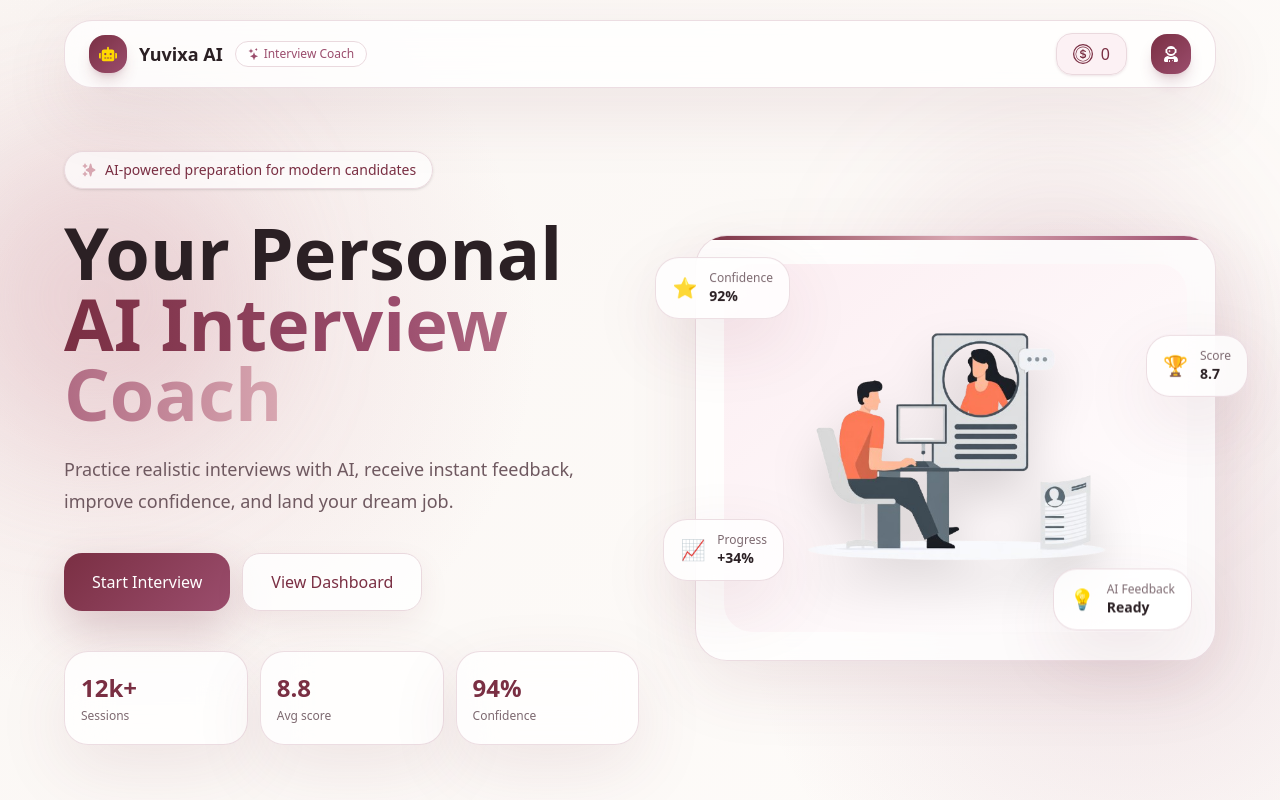
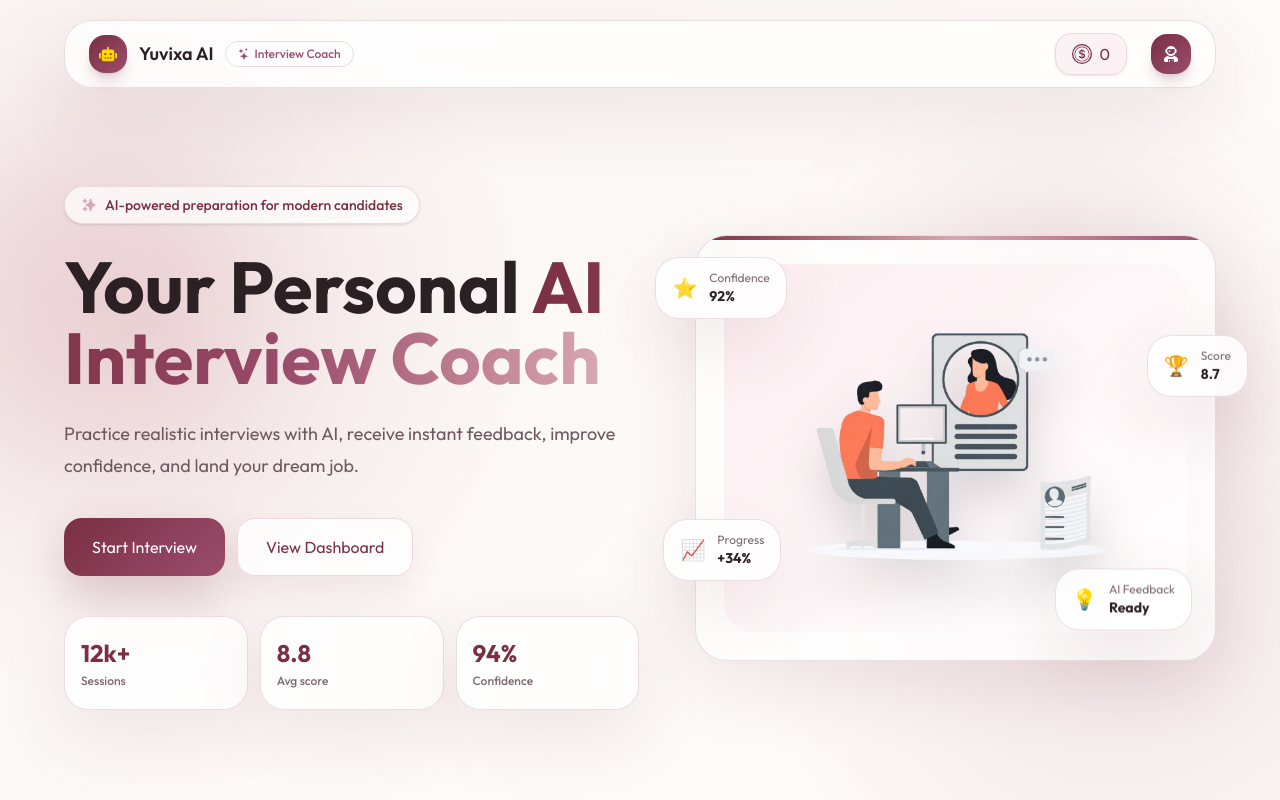
Before and after one commit to Yuvrajmudaliar/AI-Interview, a React (Vite) app in the folder Frontend/: page / in a window 1280 px wide. Shown: the top 800 px of the page. Built offline with nearby package versions, Linux system fonts and the light colour scheme; no server answers.

Commit message:
Add path to auth cookie

```diff
--- a/Frontend/src/index.css
+++ b/Frontend/src/index.css
@@ -1,5 +1,5 @@
+@import url("https://fonts.googleapis.com/css2?family=Outfit:wght@400;500;600;700;800&display=swap");
 @import "tailwindcss";
-@import url("https://fonts.googleapis.com/css2?family=Outfit:wght@400;500;600;700;800&display=swap");
 
 * {
   box-sizing: border-box;
```
Also changed, not shown: Frontend/New Text Document.txt (added).
